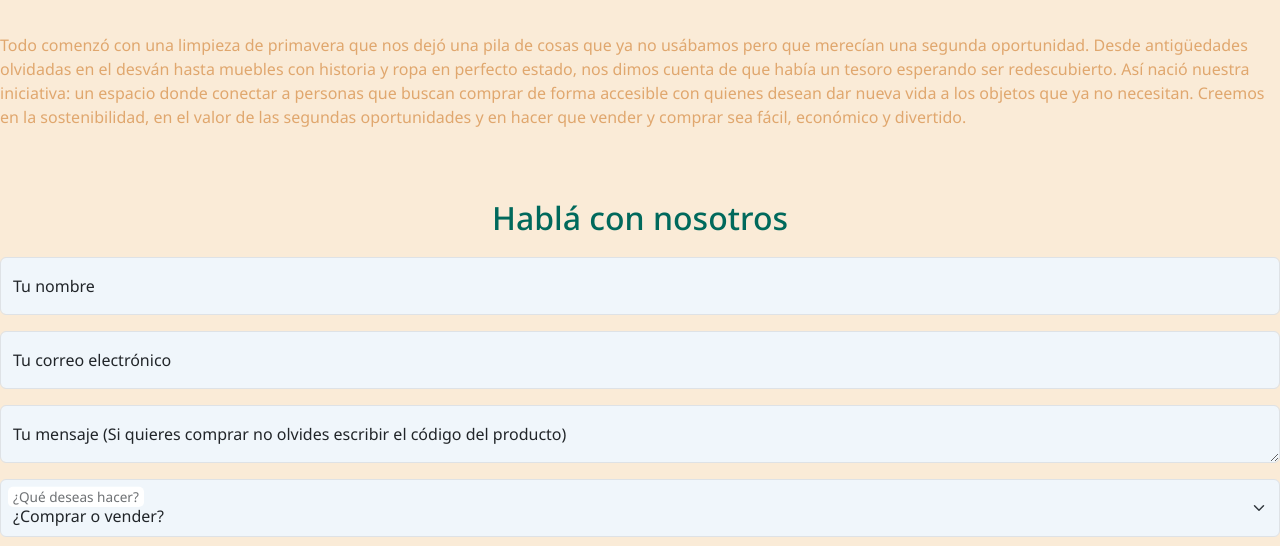
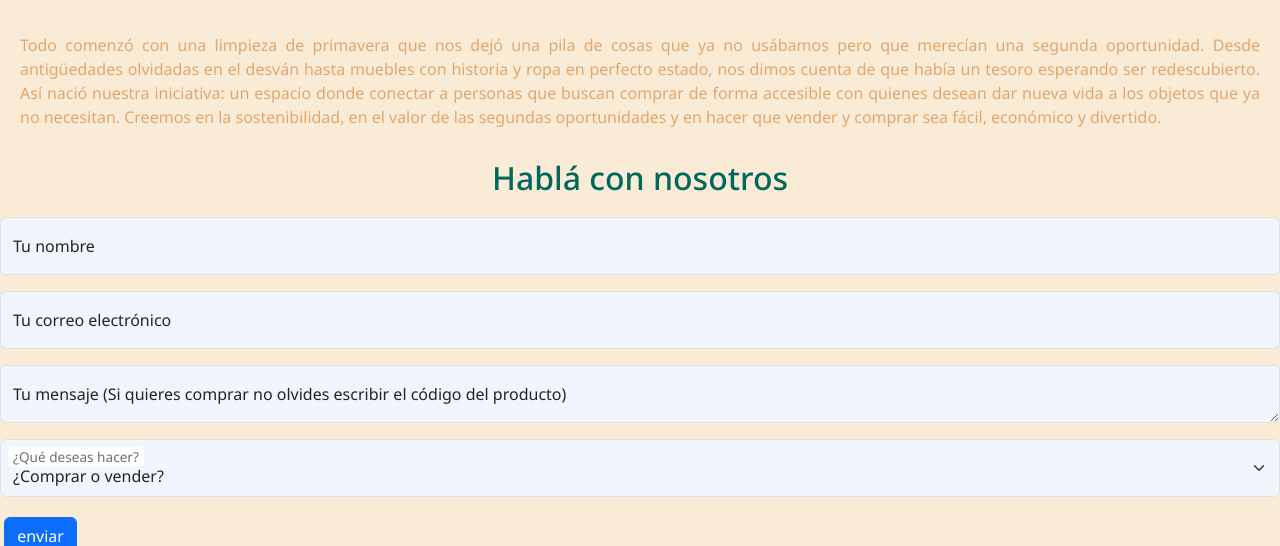
Before and after one commit to analucia8/Proyecto-Desarrollo-web-Ana-Garay, a plain HTML site: page pages/quienes_somos.html in a window 1280 px wide. Shown: the part 554-1100 px from the top of the page. Drawn offline with nearby package versions, Linux system fonts and the light colour scheme.

Commit message:
estilo texto quienes somos

```diff
--- a/css/style.css
+++ b/css/style.css
@@ -148,6 +148,11 @@ footer {
     padding-top: 20px !important;
     font-size: 0.75rem !important;
 }
+#texto-quienes-somos {
+    margin: 20px;
+    text-align: justify;
+
+}
 
 .btn {
     margin-top: 20px;
@@ -195,6 +200,7 @@ p {
     width: 100%;
     height: auto;
 }
+
 
 
 /* estilo sección Quiénes somos */
--- a/pages/quienes_somos.html
+++ b/pages/quienes_somos.html
@@ -34,8 +34,7 @@
         </a>
         <h1>¿Quiénes somos?</h1>
         <div>
-            <p>Todo comenzó con una limpieza de primavera que nos dejó una pila de cosas que ya no usábamos pero que merecían una segunda oportunidad. Desde antigüedades olvidadas en el desván hasta muebles con historia y ropa en perfecto estado, nos dimos cuenta de que había un tesoro esperando ser redescubierto. Así nació nuestra iniciativa: un espacio donde conectar a personas que buscan comprar de forma accesible con quienes desean dar nueva vida a los objetos que ya no necesitan. Creemos en la sostenibilidad, en el valor de las segundas oportunidades y en hacer que vender y comprar sea fácil, económico y divertido.</p>
-            <img src="" alt="">
+            <p id="texto-quienes-somos">Todo comenzó con una limpieza de primavera que nos dejó una pila de cosas que ya no usábamos pero que merecían una segunda oportunidad. Desde antigüedades olvidadas en el desván hasta muebles con historia y ropa en perfecto estado, nos dimos cuenta de que había un tesoro esperando ser redescubierto. Así nació nuestra iniciativa: un espacio donde conectar a personas que buscan comprar de forma accesible con quienes desean dar nueva vida a los objetos que ya no necesitan. Creemos en la sostenibilidad, en el valor de las segundas oportunidades y en hacer que vender y comprar sea fácil, económico y divertido.</p>
         </div>
         <h2>Hablá con nosotros</h2>
 
```
